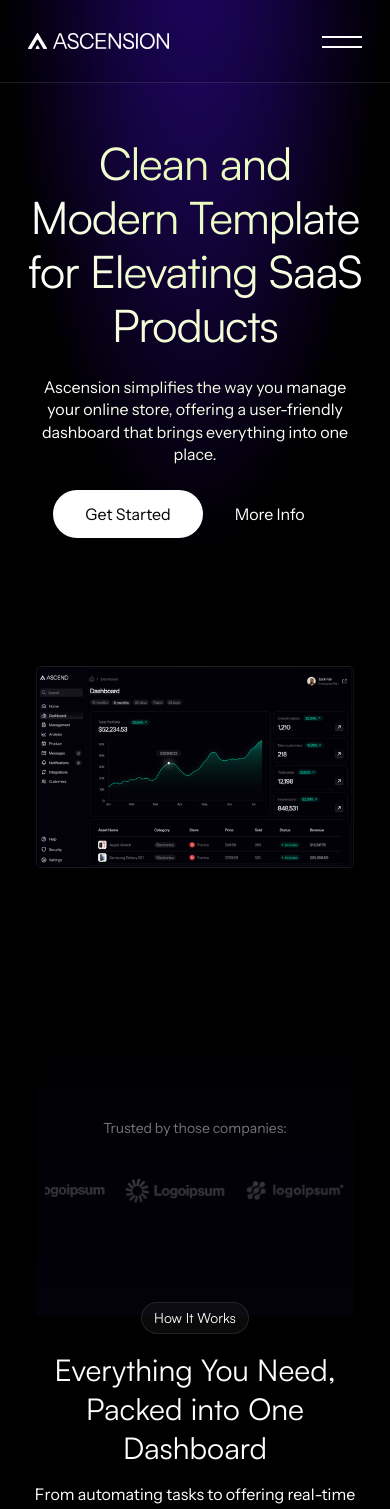
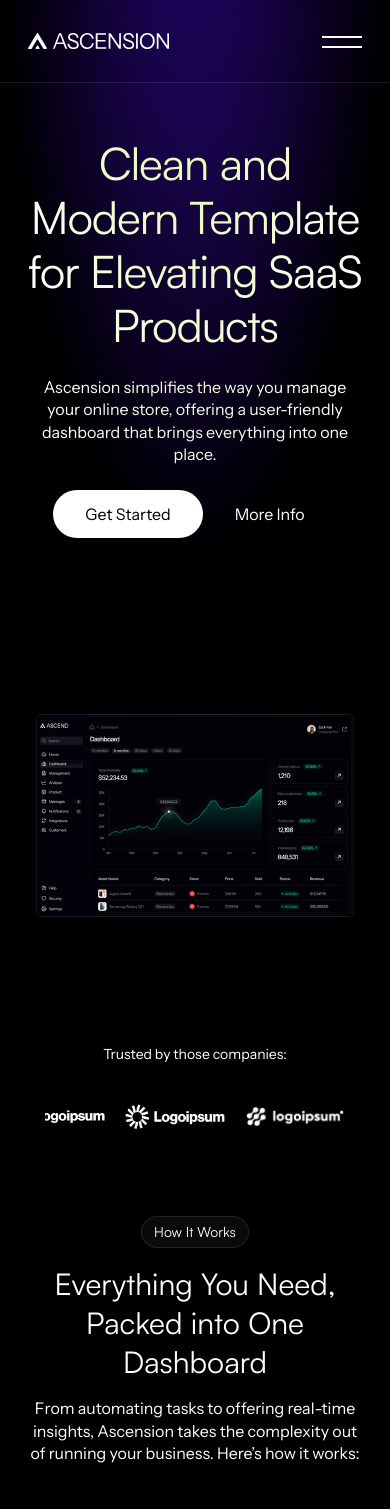
Before and after one commit to Yanmife123/Ascension, a React (Vite) app: page / in a window 390 px wide. Shown: the top 1509 px of the page. Built offline with nearby package versions, Linux system fonts and the light colour scheme.

Commit message:
made changes to the navbar and hero section

```diff
--- a/src/component/Companies.jsx
+++ b/src/component/Companies.jsx
@@ -1,7 +1,7 @@
 import data from "../constant/data";
 const Companies = () => {
   return (
-    <section className="mt-8 py-3 flex justify-center">
+    <section className="md:mt-8 mt-5 py-0 flex justify-center">
       <div className="flex flex-col items-center gap-6 md:w-[60%] w-[90%]">
         <p className="text-sm leading-[1.2em] text-white font-sans ">
           Trusted by those companies:
--- a/src/component/Hero.jsx
+++ b/src/component/Hero.jsx
@@ -89,7 +89,7 @@ const Hero = () => {
         </div>
 
         <div className="flex lg:mt-5 md:mt-3 mt-0 flex-col md:justify-center justify-normal items-center">
-          <div className="lg:h-[600px] md:h-[400px] h-[350px] md:w-[80%] w-full relative lg:mix-blend-screen lg:backdrop-blur-[10px]">
+          <div className="lg:h-[600px] md:h-[400px] h-auto md:w-[80%] w-full relative lg:mix-blend-screen lg:backdrop-blur-[10px]">
             <motion.img
               initial={{
                 opacity: 0,
@@ -108,9 +108,9 @@ const Hero = () => {
               }}
               src={Hero_image}
               alt="Hero image"
-              className="h-[inhert] w-full lg:object-contain object-contain relative z-1 brightness-200"
+              className="md:h-full h-[300px] w-full object-contain relative z-1 brightness-200"
             />
-            <div className="absolute h-[650px] w-full top-0 left-0  transparent_gradient z-2"></div>
+            <div className=" lg:block hidden absolute h-[650px] w-full top-0 left-0  transparent_gradient z-2"></div>
           </div>
         </div>
       </div>
--- a/src/component/Navbar.jsx
+++ b/src/component/Navbar.jsx
@@ -69,7 +69,7 @@ const Navbar = () => {
       <nav
         className={` mt-10  lg:hidden block navPhone ${
           menuClicked ? "block" : "hidden"
-        } w-full h-[300px] bg-blurBlack  border-b-1 border-b-blurWhite pt-5  backdrop-blur-[10px]`}
+        } w-full h-[300px] pt-5`}
       >
         <ul className="flex flex-col gap-2 ">
           {data.Navbar_Data.map((link) => (
```
